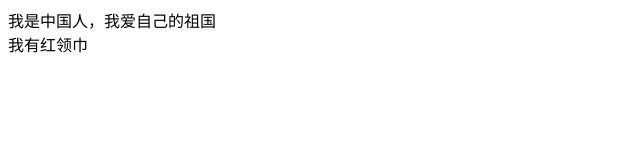
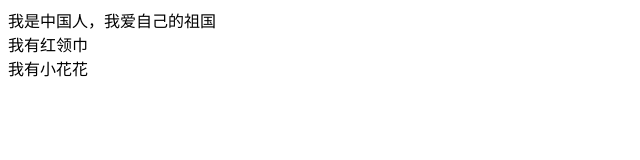
Before and after one commit to zy718916617/test119, a plain HTML site: page index.html in a window 1280 px wide. Shown: the whole page, without its empty margins (0-640 px from the left). Drawn offline with Linux system fonts and the light colour scheme.

Commit message:
添加了一行

```diff
--- a/index.html
+++ b/index.html
@@ -9,5 +9,6 @@
 <body>
     <div>我是中国人，我爱自己的祖国</div>
     <div>我有红领巾</div>
+    <div>我有小花花</div>
 </body>
 </html>
```
